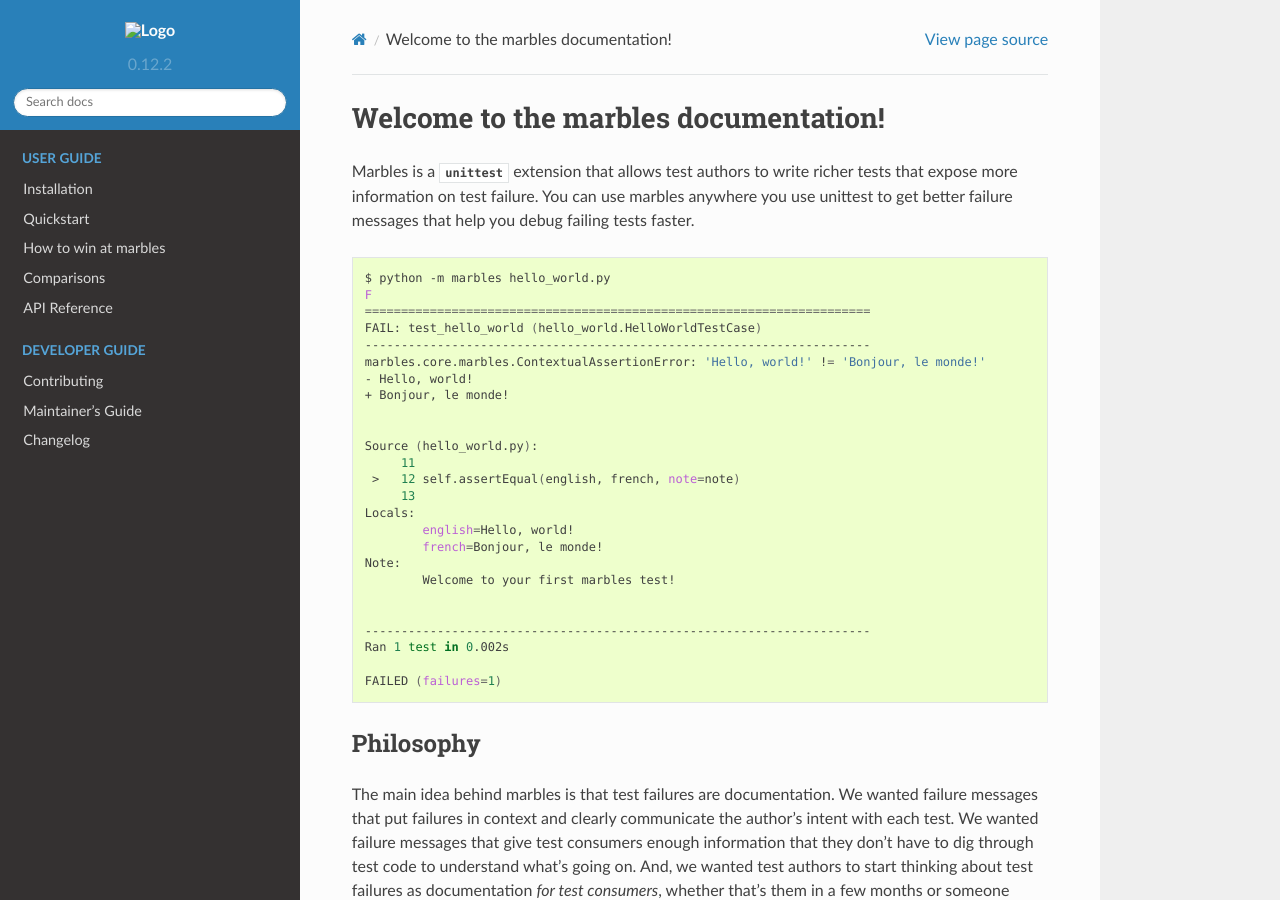
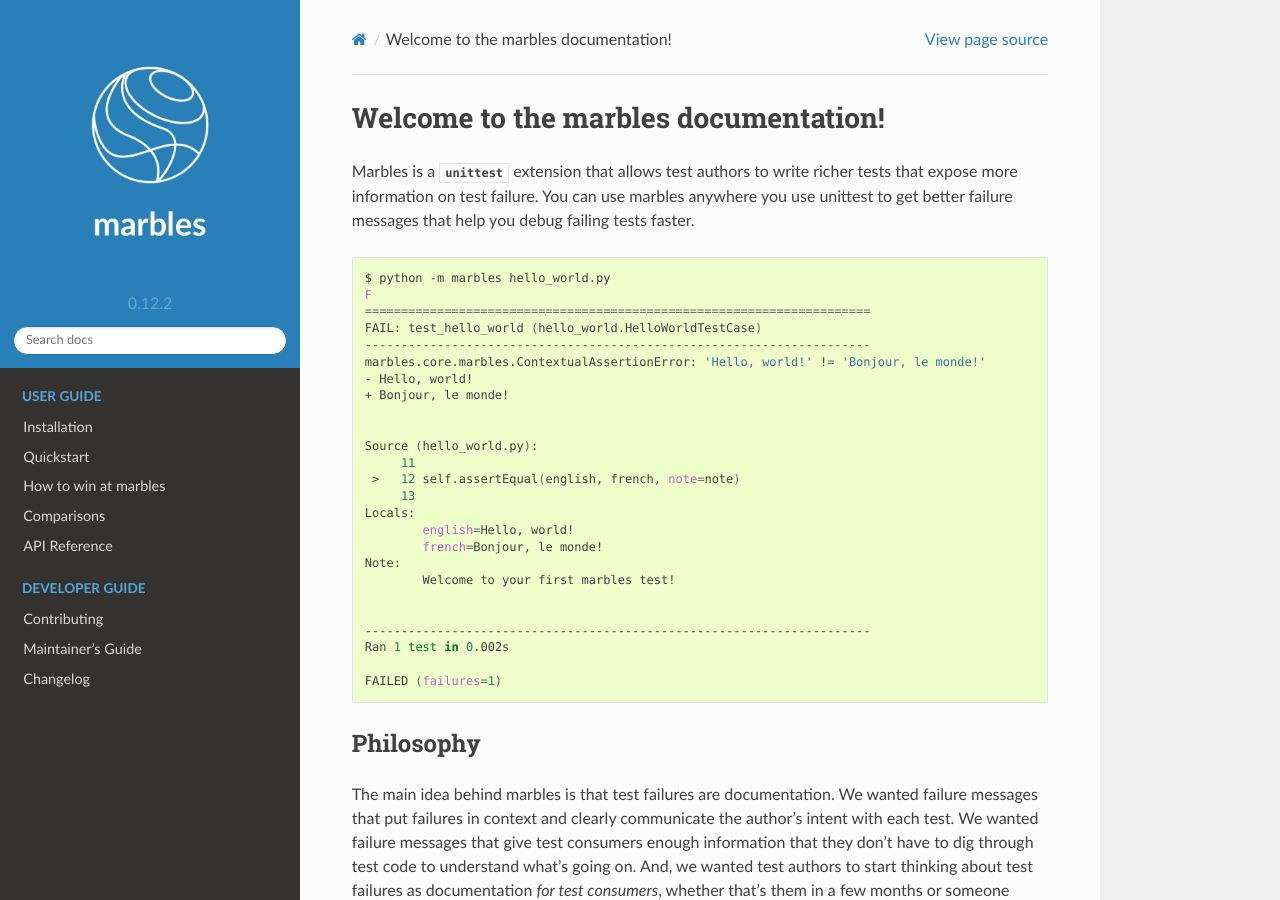
Before and after one commit to twosigma/marbles, a Sphinx documentation site: the page built from docs/index.rst, in a window 1280 px wide and 900 px high. Built offline with Sphinx 7.4.7 and the Read the Docs theme 2.0.0, drawn with Linux system fonts in a browser that asks for light colours; the version number is read from the project's files by our own code.

Commit message:
fix logo in docs

```diff
--- a/docs/conf.py
+++ b/docs/conf.py
@@ -139,7 +139,7 @@ html_theme = 'sphinx_rtd_theme'
 #
 # html_theme_options = {}
 
-html_context = {'logo': 'logo.png', 'theme_logo_only': True}
+html_context = {'theme_logo_only': True}
 
 html_favicon = '_static/favicon.png'
 
@@ -158,7 +158,7 @@ html_favicon = '_static/favicon.png'
 # The name of an image file (relative to this directory) to place at the top
 # of the sidebar.
 #
-# html_logo = None
+html_logo = '_static/logo.png'
 
 # The name of an image file (relative to this directory) to use as a favicon of
 # the docs.  This file should be a Windows icon file (.ico) being 16x16 or 32x32
```
